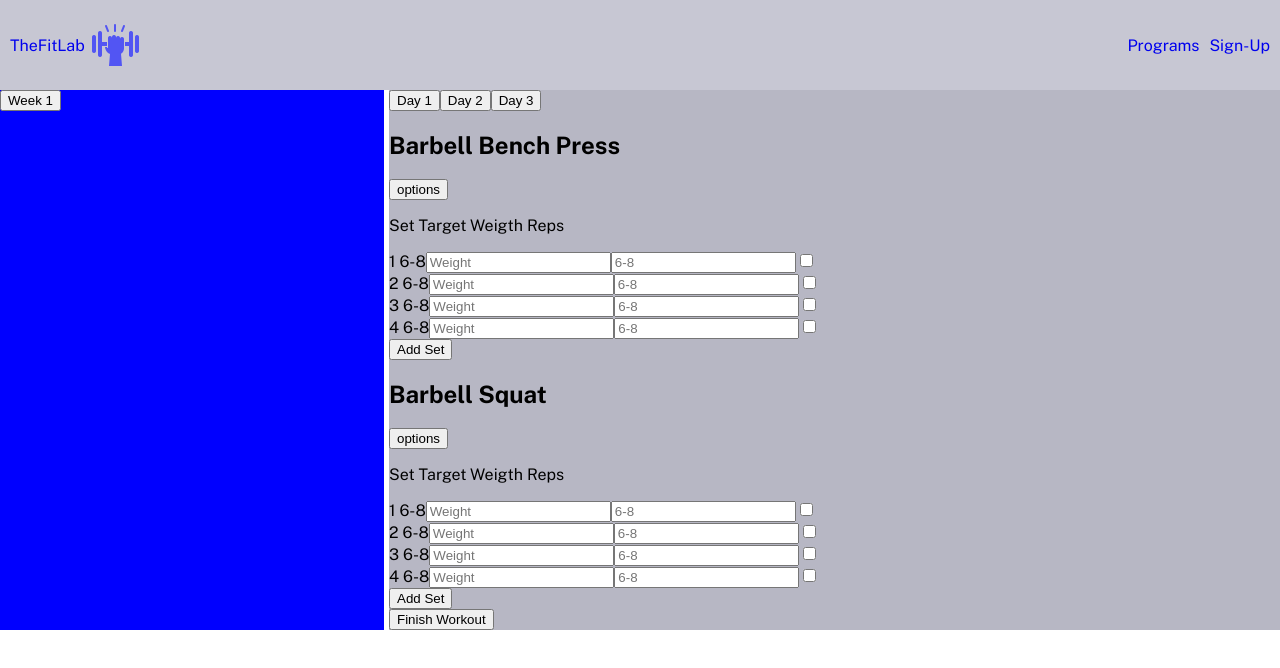
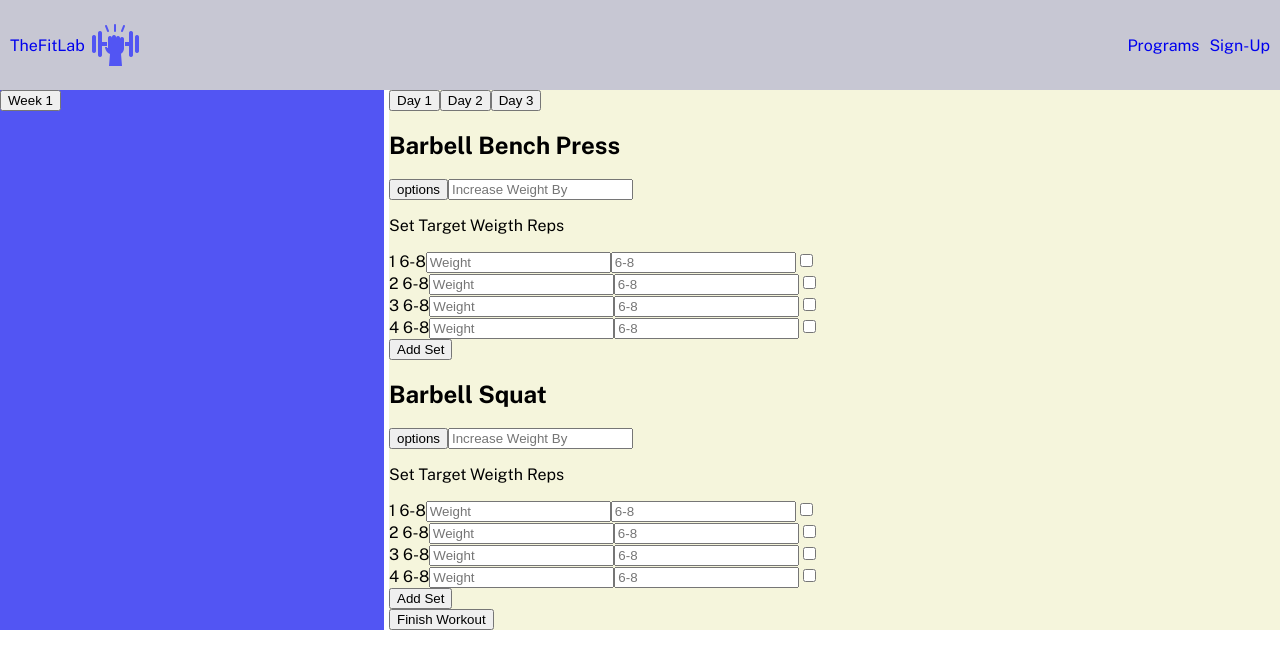
Before and after one commit to JustCris02/TheFitLab, a React (Vite) app in the folder frontend/: page /FullBody in a window 1280 px wide. Shown: the top 668 px of the page. Built offline with nearby package versions, Linux system fonts and the light colour scheme.

Commit message:
Added Time Log

```diff
--- a/frontend/src/App.jsx
+++ b/frontend/src/App.jsx
@@ -1,7 +1,7 @@
 import Navbar from "./components/Navbar"
 import {Route,Routes,Link} from "react-router-dom"
 import FullBody from "./components/FullBody"
-import HomePage from "./HomePage"
+import HomePage from "./components/HomePage"
 import Programs from "./Programs"
 import Footer from "./components/Footer"
 export default function App(){
--- a/frontend/src/Programs.jsx
+++ b/frontend/src/Programs.jsx
@@ -16,7 +16,7 @@ export default function Programs(){
             </Link>
             <div className ="Programs">
             <img src={Logo}alt="upperLower" className="programPic"/>
-                Create Custom
+                Create Custom Workout
             </div>
         </div>
     )
--- a/frontend/src/components/Exercise.jsx
+++ b/frontend/src/components/Exercise.jsx
@@ -43,6 +43,8 @@ export default function Exercise(props){
         <div>
             <h2>{props.name}</h2>
             <button className="seeOptions" onClick={seeOptions}>options</button>
+            <input type='number'
+            placeholder="Increase Weight By"/>
             {toggleOptions &&<Menu removeSet= {()=>removeSetFuction()}/>}
             <p>Set Target Weigth Reps</p>
             {renderSets}
--- a/frontend/src/HomePage.jsx
+++ b/frontend/src/components/HomePage.jsx
@@ -1,4 +1,4 @@
-import HeroImage from "./images/heroimage.jpg"
+import HeroImage from "../images/heroimage.jpg"
 
 export default function HomePage(){
     return (
--- a/frontend/src/index.css
+++ b/frontend/src/index.css
@@ -41,12 +41,12 @@ nav{
 }
 
 .weekSidebar{
-  background-color: blue;
+  background-color: #5255F3;
   flex: 0 0 30%;
 }
 
 .workoutDays {
-  background-color: rgb(183, 183, 196);
+  background-color: beige;
   flex: 0 0 70%;
 }
 
@@ -59,7 +59,7 @@ nav{
   z-index: 10000;
   width:150px;
   border-radius:5px;
-  background: #1b1a1a;
+  background: #5255F3;
 }
 
 .optionMenu .optionItem{
@@ -72,7 +72,7 @@ nav{
 }
 
 .optionMenu .optionItem:hover{
-  background: #343434;
+  background: #4f00e2;
 }
 
 /*Exercise List*/
```
Also changed, not shown: 1 other file (tests, documents, lock files or other folders).
